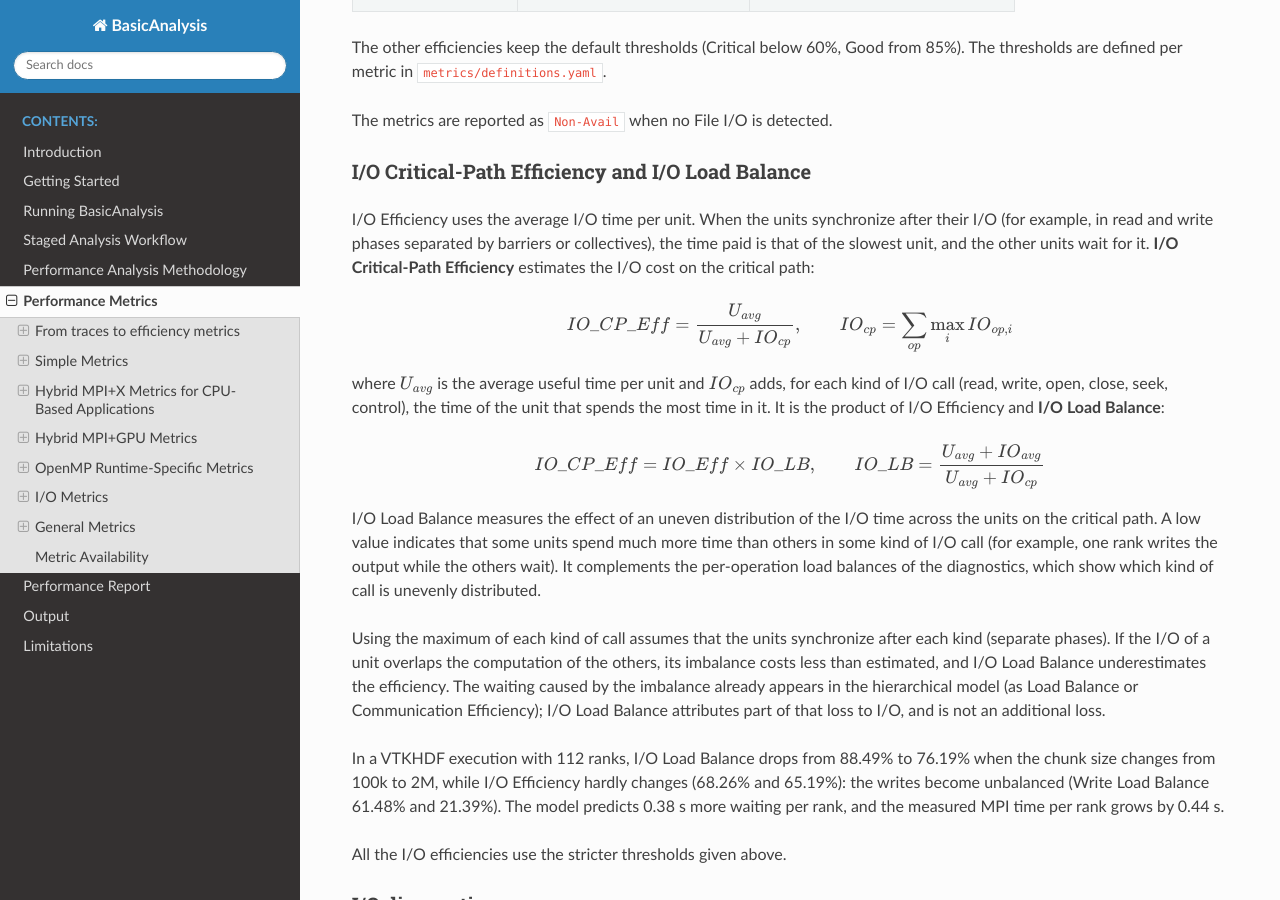
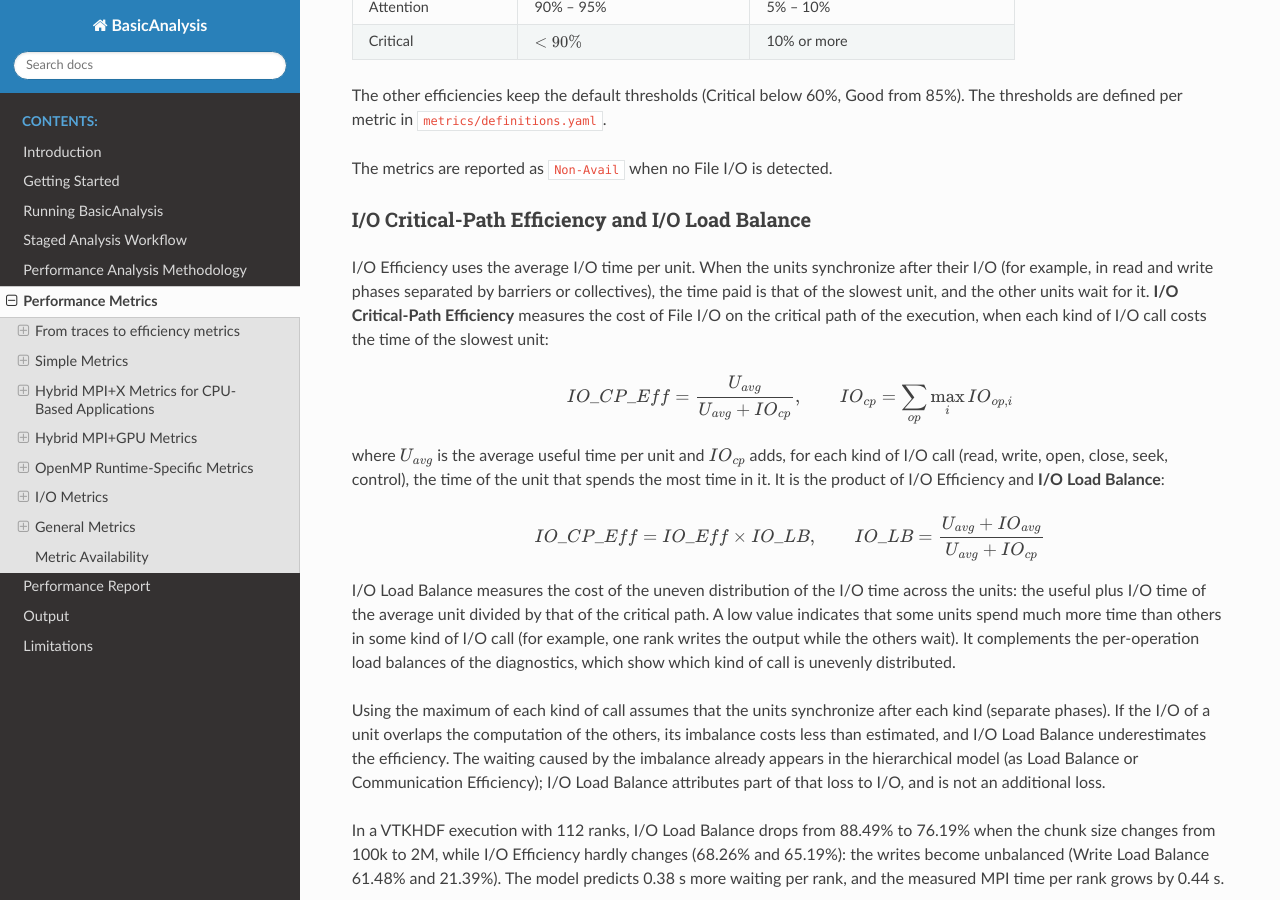
Before and after one commit to bsc-performance-tools/basicanalysis, a Sphinx documentation site: the page built from doc/source/06_metrics.rst, in a window 1280 px wide and 900 px high, scrolled down 38240 px. Built offline with Sphinx 7.4.7 and the Read the Docs theme 3.1.0, drawn with Linux system fonts in a browser that asks for light colours; some of the changed text lies outside the part shown.

Commit message:
Define the I/O metrics by the cost they measure

```diff
--- a/doc/source/06_metrics.rst
+++ b/doc/source/06_metrics.rst
@@ -2758,8 +2758,9 @@
 I/O Efficiency
 --------------
 
-**I/O Efficiency** is the fraction of the useful computation plus File I/O
-time that is useful computation:
+**I/O Efficiency** measures the cost of File I/O relative to useful
+computation: the fraction of the useful computation plus File I/O time of
+the Host units that is useful computation:
 
 .. math::
 
@@ -2771,16 +2772,17 @@
 
    IO\_Eff = DA\_Eff \times FM\_Eff
 
-**Data Access Efficiency** is the fraction of the useful computation plus
-Data Access time that is useful computation:
+**Data Access Efficiency** measures the cost of reading and writing
+application data: the fraction of the useful computation plus Data Access
+time that is not spent in Data Access:
 
 .. math::
 
    DA\_Eff = \frac{U}{U + DA}
 
-**File Management Efficiency** is the fraction of the useful computation plus
-Data Access plus File Management time that is useful computation plus Data
-Access:
+**File Management Efficiency** measures the additional cost of managing the
+files, which moves no application data: the fraction of the useful
+computation plus I/O time that is not spent in File Management calls:
 
 .. math::
 
@@ -2836,8 +2838,9 @@
 I/O Efficiency uses the average I/O time per unit. When the units
 synchronize after their I/O (for example, in read and write phases separated
 by barriers or collectives), the time paid is that of the slowest unit, and
-the other units wait for it. **I/O Critical-Path Efficiency** estimates the
-I/O cost on the critical path:
+the other units wait for it. **I/O Critical-Path Efficiency** measures the
+cost of File I/O on the critical path of the execution, when each kind of
+I/O call costs the time of the slowest unit:
 
 .. math::
 
@@ -2856,8 +2859,9 @@
    \qquad
    IO\_LB = \frac{U_{avg} + IO_{avg}}{U_{avg} + IO_{cp}}
 
-I/O Load Balance measures the effect of an uneven distribution of the I/O
-time across the units on the critical path. A low value indicates that some
+I/O Load Balance measures the cost of the uneven distribution of the I/O
+time across the units: the useful plus I/O time of the average unit divided
+by that of the critical path. A low value indicates that some
 units spend much more time than others in some kind of I/O call (for
 example, one rank writes the output while the others wait). It complements
 the per-operation load balances of the diagnostics, which show which kind of
```
Also changed, not shown: 2 other files.
